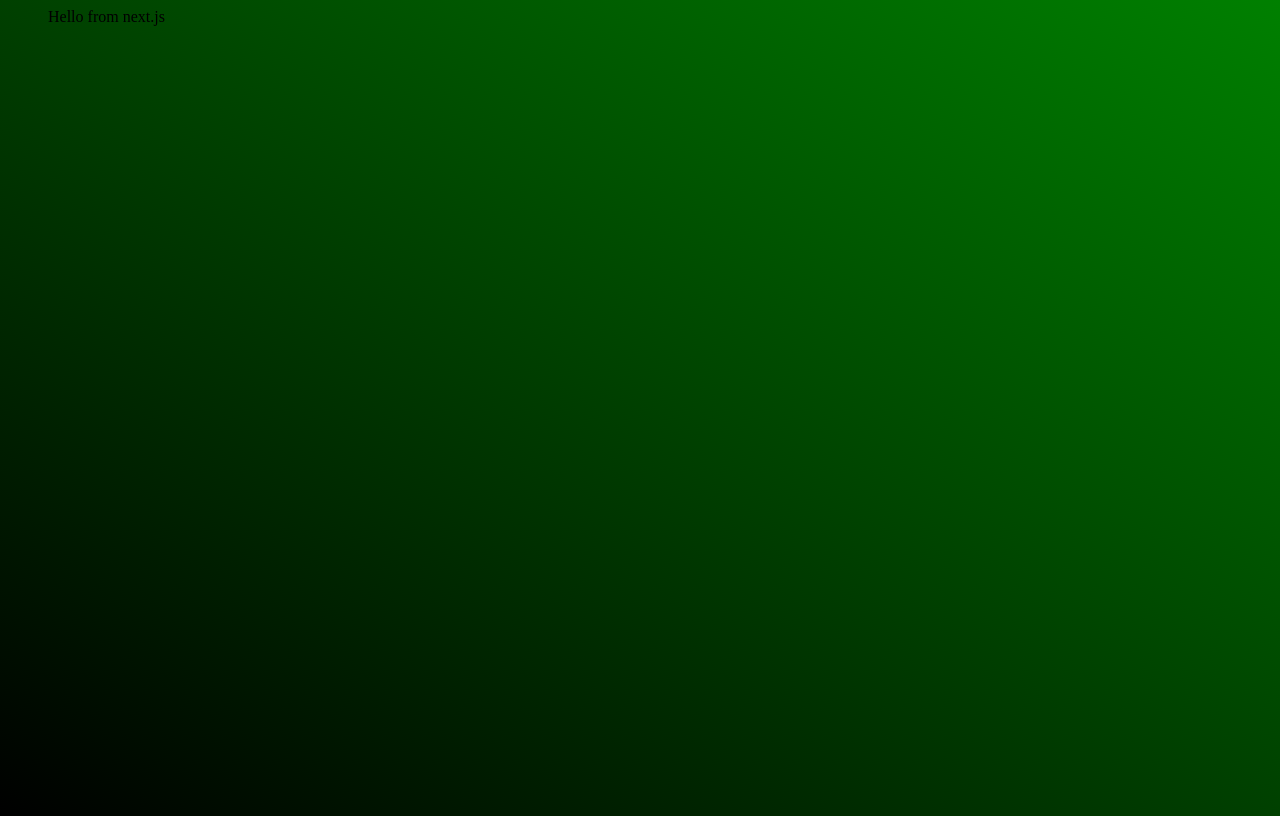
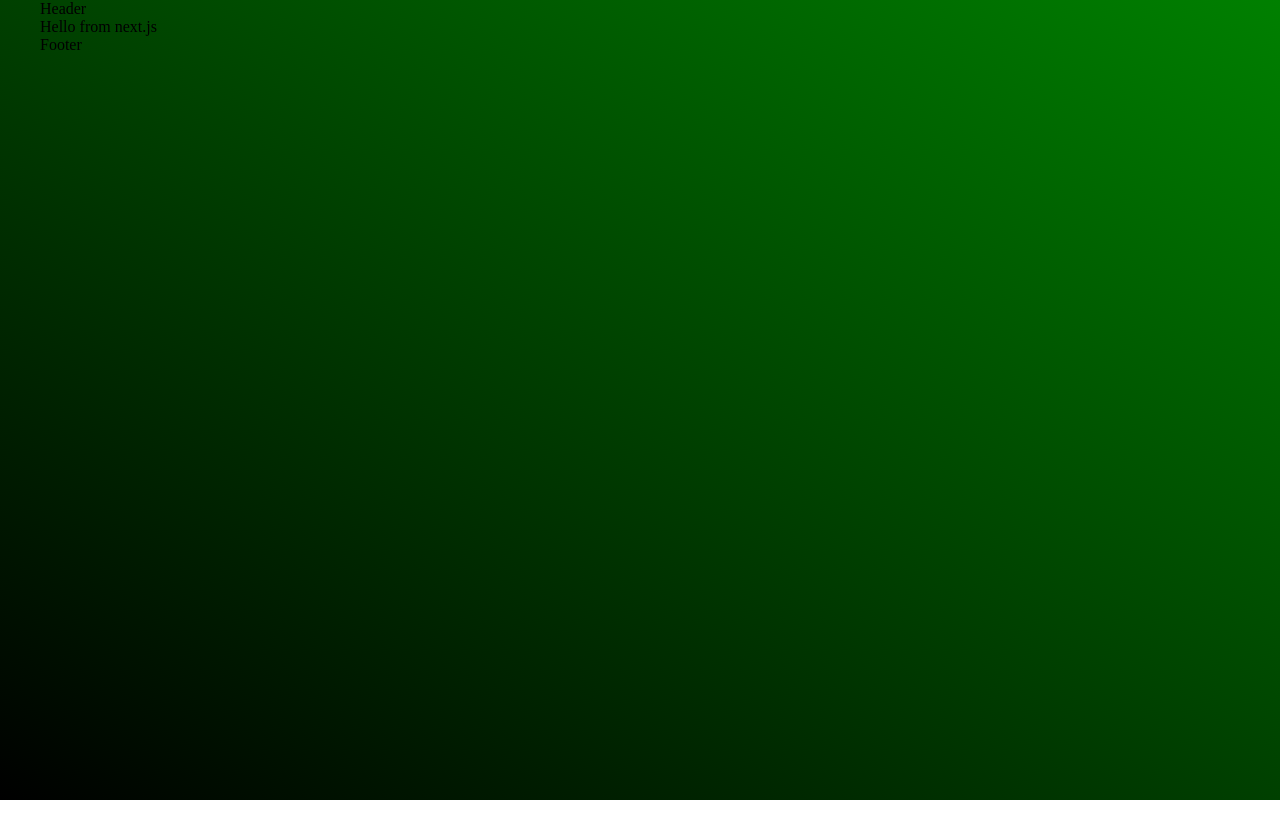
Before and after one commit to kbloski/userManagment, a Next.js app: page / in a window 1280 px wide. Built offline with nearby package versions, Linux system fonts and the light colour scheme.

Commit message:
Add footer and header

```diff
--- a/src/app/dashboard/dashboard.module.css
+++ b/src/app/dashboard/dashboard.module.css
@@ -0,0 +1,7 @@
+.container {
+
+    width: 100%;
+    min-height: 80%;
+    background-color: #F0F0F0;
+    color: black;
+}
--- a/src/app/dashboard/page.tsx
+++ b/src/app/dashboard/page.tsx
@@ -1,7 +1,9 @@
+import style from './dashboard.module.css';
+
 export default function DashboardPage(){
     return (
-        <div>
-            Dashboard
+        <div className={style.container}>
+            Zawartośc dashboard
         </div>
     )
 }
--- a/src/app/globals.css
+++ b/src/app/globals.css
@@ -1,6 +1,7 @@
 :root {
     /* --color-dark: #800020;
-    --color-light: rgb(247, 186, 33); */
+    --color-light: rgb(247, 186, 33);
+    --color-contrast: red; */
     --color-dark: black;
     --color-light: green;
     --color-contrast: rgb(123, 255, 0);
@@ -8,10 +9,12 @@
 }
 
 body {
+    background: linear-gradient(to right top, var(--color-dark), var(--color-light));
+    margin: 0;
+    min-height: 100vh;
+    overflow-x: hidden;
+    padding: 0;
     width: 100vw;
-    min-height: 100vh;
-    background: linear-gradient(to right top, var(--color-dark), var(--color-light));
-    overflow-x: hidden;
 }
 
 * {
--- a/src/app/layout.tsx
+++ b/src/app/layout.tsx
@@ -5,6 +5,8 @@ import "./globals.css";
 import { isResourceAllowedForRole } from "@/common/utils/accessbility/rolePermission";
 import { usePathname  } from "next/navigation";
 import { USER_KEY_LOCALSTORAGE } from "@/common/config";
+import { Header } from "@/common/components/Header/Header";
+import { Footer } from "@/common/components/Footer/Footer";
 
 const geistSans = localFont({
   src: "./fonts/GeistVF.woff",
@@ -17,24 +19,21 @@ const geistMono = localFont({
   weight: "100 900",
 });
 
-// export const metadata: Metadata = {
-//   title: "Create Next App",
-//   description: "Generated by create next app",
-// };
-
 export default function RootLayout({
   children,
 }: Readonly<{
   children: React.ReactNode;
 }>) {
   const pathName = usePathname();
-  const access = isResourceAllowedForRole(pathName);
+  isResourceAllowedForRole(pathName);
 
   return (
     <html lang="en">
       <body className={`${geistSans.variable} ${geistMono.variable}`}>
         <div className='container'>
+          { pathName !== '/login' && <Header /> }
           {children}
+          { pathName !== '/login' && <Footer /> }
         </div>
       </body>
     </html>
--- a/src/app/login/login.module.css
+++ b/src/app/login/login.module.css
@@ -161,8 +161,8 @@
     position: absolute;
     aspect-ratio: 1/1;
     width: 15%;
-    border: solid 3px rgb(123,255,0);
-    background:radial-gradient( rgb(0,0,0,0) 60%, rgb(123,255,0))
+    border: solid 3px var(--color-contrast);
+    background:radial-gradient( rgb(0,0,0,0) 60%, var(--color-contrast))
 }
 
 .bg-rect:nth-child(1){
--- a/src/app/login/page.tsx
+++ b/src/app/login/page.tsx
@@ -42,7 +42,7 @@ export default function LoginPage() {
             setMessage(undefined);
             const dataJson = JSON.stringify(data.user)
             localStorage.setItem( USER_KEY_LOCALSTORAGE, dataJson)
-
+            window.location.href = '/dashboard'
         })
         .catch( err => {
             if (err.message == '404') setMessage('Ten użtkownik nie istnieje');
--- /dev/null
+++ b/src/common/components/Footer/Footer.tsx
@@ -0,0 +1,5 @@
+export function Footer(){
+    return <footer>
+        Footer
+    </footer>
+}
--- /dev/null
+++ b/src/common/components/Header/Header.tsx
@@ -0,0 +1,6 @@
+export function Header(){
+
+    return <header>
+        Header
+    </header>
+}
```
Also changed, not shown: src/common/services/authService.ts (added, +7 -0 lines).
